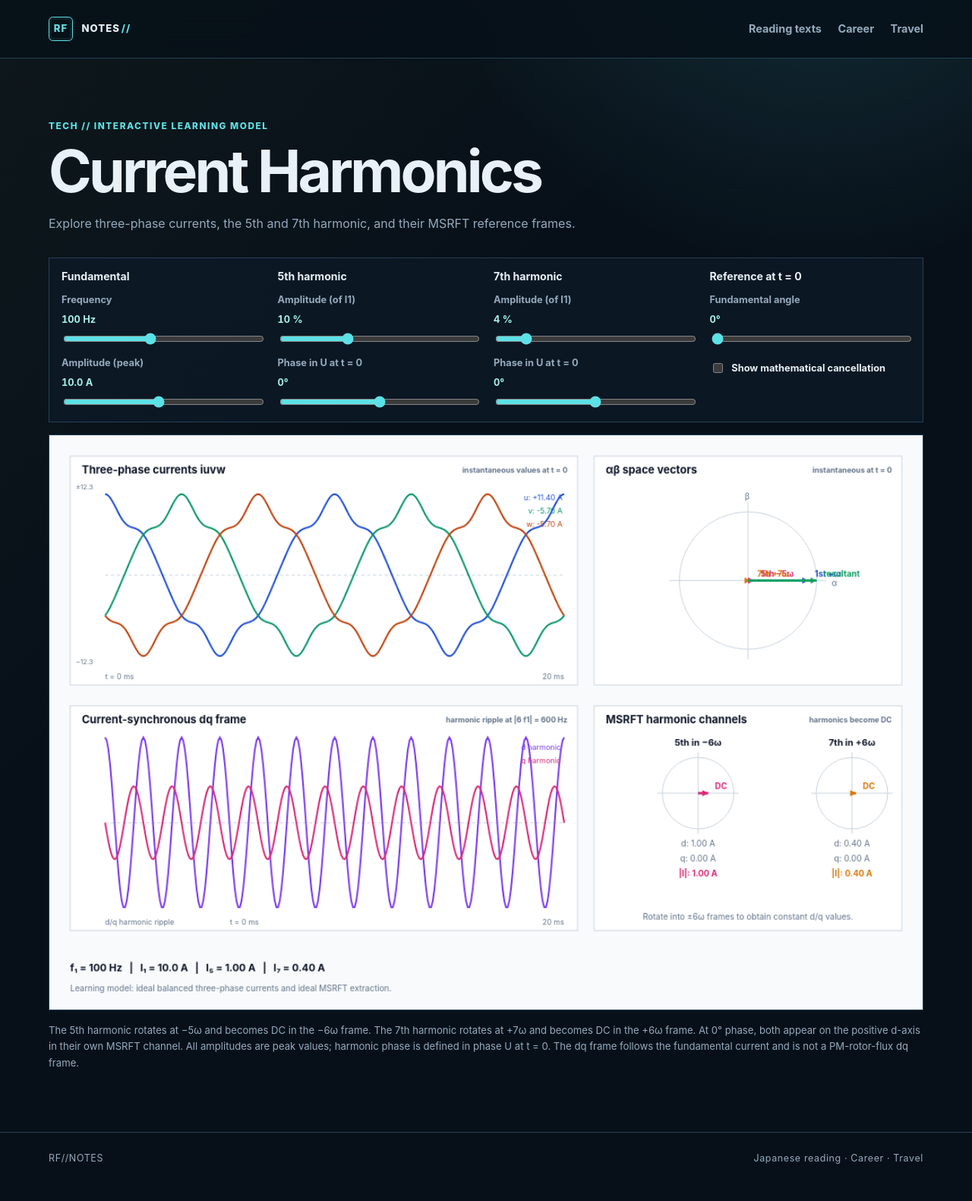
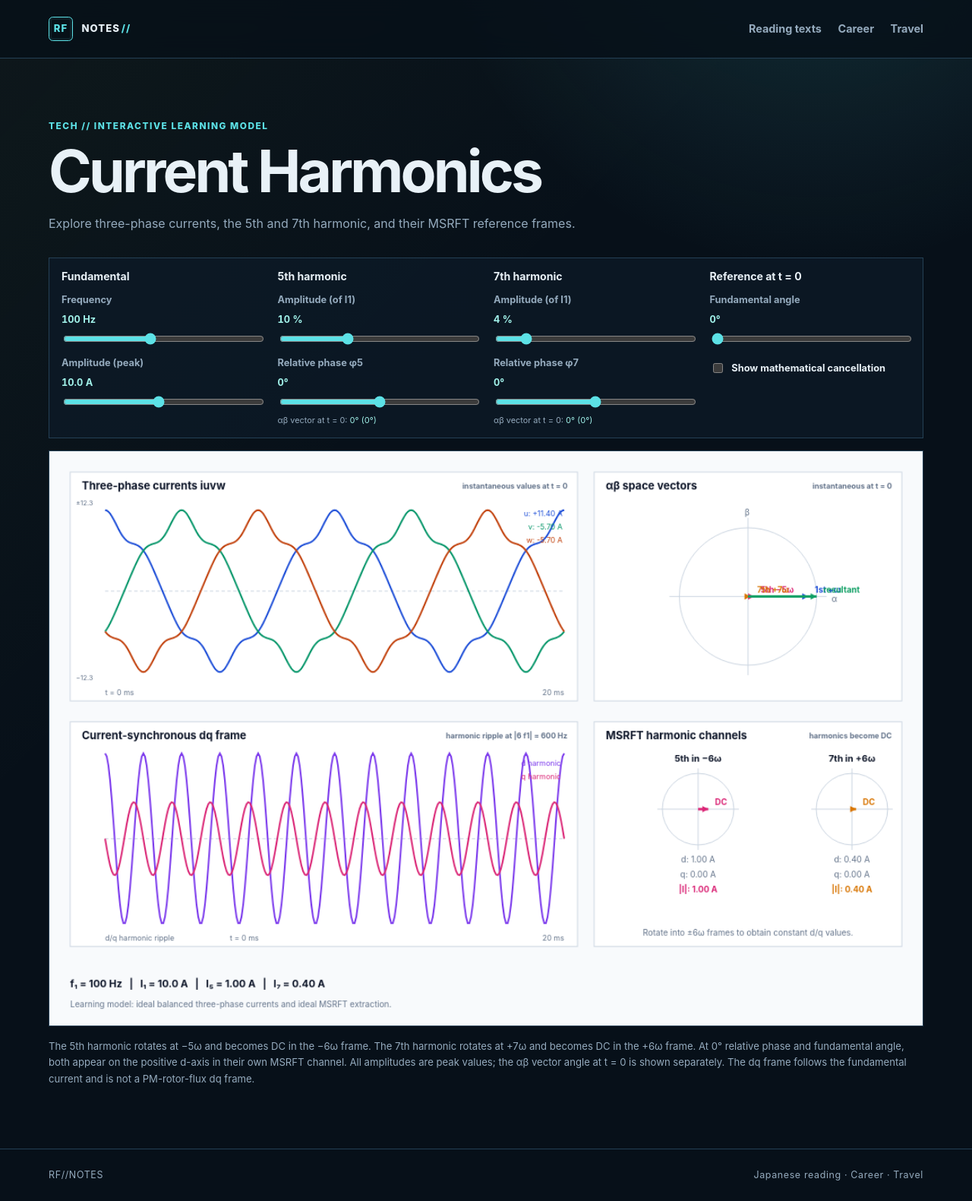
Before and after one commit to RobFil/robfil.github.io, a Jekyll site: the page built from tech/acoustics/index.html, in a window 1280 px wide. Shown: the whole page at 76% size. Built offline with Jekyll 4.4.1, drawn with Linux system fonts in a browser that asks for light colours; before the commit the page ends 1560 px from its top, so only the background shows below that.

Commit message:
Show harmonic space-vector angles

```diff
--- a/tech/acoustics/acoustics-lab.css
+++ b/tech/acoustics/acoustics-lab.css
@@ -6,6 +6,8 @@
 #acoustics-lab .acoustics-controls { display: grid; grid-template-columns: repeat(4, minmax(10rem, 1fr)); gap: 1.25rem; align-items: start; padding: 1rem; border: 1px solid var(--line); background: rgba(13, 26, 39, .75); }
 #acoustics-lab .control-group { display: grid; gap: .7rem; min-width: 0; }
 #acoustics-lab .control-group h2 { margin: 0; color: var(--text); font-size: .88rem; line-height: 1.2; }
+#acoustics-lab .phase-reference { margin: -.25rem 0 0; color: var(--muted); font-size: .68rem; line-height: 1.3; }
+#acoustics-lab .phase-reference output { color: var(--accent-soft); }
 #acoustics-lab label { display: grid; gap: .3rem; color: var(--muted); font-size: .8rem; font-weight: 700; }
 #acoustics-lab output { color: var(--accent-soft); font-variant-numeric: tabular-nums; }
 #acoustics-lab input[type="range"] { width: 100%; accent-color: var(--accent); }
--- a/tech/acoustics/acoustics-lab.js
+++ b/tech/acoustics/acoustics-lab.js
@@ -10,8 +10,8 @@
   };
   const outputs = {
     fundamental: document.getElementById("fundamental-value"), amplitude: document.getElementById("amplitude-value"),
-    fifth: document.getElementById("fifth-value"), fifthPhase: document.getElementById("fifth-phase-value"),
-    seventh: document.getElementById("seventh-value"), seventhPhase: document.getElementById("seventh-phase-value"), angle: document.getElementById("angle-value")
+    fifth: document.getElementById("fifth-value"), fifthPhase: document.getElementById("fifth-phase-value"), fifthVectorAngle: document.getElementById("fifth-vector-angle"),
+    seventh: document.getElementById("seventh-value"), seventhPhase: document.getElementById("seventh-phase-value"), seventhVectorAngle: document.getElementById("seventh-vector-angle"), angle: document.getElementById("angle-value")
   };
   const colours = { u: "#1d4ed8", v: "#059669", w: "#c2410c", d: "#7c3aed", q: "#db2777", field: "#0f9f64", grid: "#cbd5e1", ink: "#0f172a", muted: "#64748b", card: "#ffffff" };
   const tau = Math.PI * 2;
@@ -20,7 +20,8 @@
     const i1 = Number(controls.amplitude.value); const i5 = i1 * Number(controls.fifth.value) / 100; const i7 = i1 * Number(controls.seventh.value) / 100;
     return { f: Number(controls.fundamental.value), i1, i5, i7, angle: Number(controls.angle.value) * Math.PI / 180, compensated: controls.compensation.checked, phi5: Number(controls.fifthPhase.value) * Math.PI / 180, phi7: Number(controls.seventhPhase.value) * Math.PI / 180 };
   }
-  function updateLabels() { const s = state(); outputs.fundamental.textContent = `${s.f} Hz`; outputs.amplitude.textContent = `${s.i1.toFixed(1)} A`; outputs.fifth.textContent = `${controls.fifth.value} %`; outputs.fifthPhase.textContent = `${controls.fifthPhase.value}°`; outputs.seventh.textContent = `${controls.seventh.value} %`; outputs.seventhPhase.textContent = `${controls.seventhPhase.value}°`; outputs.angle.textContent = `${controls.angle.value}°`; }
+  function formatVectorAngle(angle) { const raw = Math.round(angle * 180 / Math.PI); const signed = ((raw + 180) % 360 + 360) % 360 - 180; const full = (signed + 360) % 360; return `${signed}° (${full}°)`; }
+  function updateLabels() { const s = state(); outputs.fundamental.textContent = `${s.f} Hz`; outputs.amplitude.textContent = `${s.i1.toFixed(1)} A`; outputs.fifth.textContent = `${controls.fifth.value} %`; outputs.fifthPhase.textContent = `${controls.fifthPhase.value}°`; outputs.fifthVectorAngle.textContent = formatVectorAngle(-5 * s.angle - s.phi5); outputs.seventh.textContent = `${controls.seventh.value} %`; outputs.seventhPhase.textContent = `${controls.seventhPhase.value}°`; outputs.seventhVectorAngle.textContent = formatVectorAngle(7 * s.angle + s.phi7); outputs.angle.textContent = `${controls.angle.value}°`; }
   function line(x1, y1, x2, y2, color, width = 1, dash = []) { ctx.save(); ctx.strokeStyle = color; ctx.lineWidth = width; ctx.setLineDash(dash); ctx.beginPath(); ctx.moveTo(x1, y1); ctx.lineTo(x2, y2); ctx.stroke(); ctx.restore(); }
   function text(value, x, y, size = 12, color = colours.ink, align = "left", weight = "400") { ctx.fillStyle = color; ctx.font = `${weight} ${size}px Inter, system-ui, sans-serif`; ctx.textAlign = align; ctx.textBaseline = "middle"; ctx.fillText(value, x, y); }
   function card(x, y, w, h, title, detail = "") { ctx.fillStyle = colours.card; ctx.strokeStyle = colours.grid; ctx.lineWidth = 1; ctx.fillRect(x, y, w, h); ctx.strokeRect(x, y, w, h); text(title, x + 14, y + 17, 13, colours.ink, "left", "700"); if (detail) text(detail, x + w - 12, y + 17, 9, colours.muted, "right", "700"); }
--- a/tech/acoustics/index.html
+++ b/tech/acoustics/index.html
@@ -20,12 +20,14 @@ title: Current Harmonics Lab
     <section class="control-group" aria-labelledby="fifth-controls">
       <h2 id="fifth-controls">5th harmonic</h2>
       <label>Amplitude (of I1) <output id="fifth-value">10 %</output><input id="fifth" type="range" min="0" max="30" value="10" step="1"></label>
-      <label>Phase in U at t = 0 <output id="fifth-phase-value">0°</output><input id="fifth-phase" type="range" min="-180" max="180" value="0" step="1"></label>
+      <label>Relative phase φ5 <output id="fifth-phase-value">0°</output><input id="fifth-phase" type="range" min="-180" max="180" value="0" step="1"></label>
+      <p class="phase-reference">αβ vector at t = 0: <output id="fifth-vector-angle">0° (0°)</output></p>
     </section>
     <section class="control-group" aria-labelledby="seventh-controls">
       <h2 id="seventh-controls">7th harmonic</h2>
       <label>Amplitude (of I1) <output id="seventh-value">4 %</output><input id="seventh" type="range" min="0" max="30" value="4" step="1"></label>
-      <label>Phase in U at t = 0 <output id="seventh-phase-value">0°</output><input id="seventh-phase" type="range" min="-180" max="180" value="0" step="1"></label>
+      <label>Relative phase φ7 <output id="seventh-phase-value">0°</output><input id="seventh-phase" type="range" min="-180" max="180" value="0" step="1"></label>
+      <p class="phase-reference">αβ vector at t = 0: <output id="seventh-vector-angle">0° (0°)</output></p>
     </section>
     <section class="control-group" aria-labelledby="system-controls">
       <h2 id="system-controls">Reference at t = 0</h2>
@@ -35,7 +37,7 @@ title: Current Harmonics Lab
   </div>
 
   <canvas id="acoustics-canvas" width="1050" height="690" aria-label="Three-phase current harmonics and MSRFT visualisation"></canvas>
-  <p class="acoustics-note">The 5th harmonic rotates at −5ω and becomes DC in the −6ω frame. The 7th harmonic rotates at +7ω and becomes DC in the +6ω frame. At 0° phase, both appear on the positive d-axis in their own MSRFT channel. All amplitudes are peak values; harmonic phase is defined in phase U at t = 0. The dq frame follows the fundamental current and is not a PM-rotor-flux dq frame.</p>
+  <p class="acoustics-note">The 5th harmonic rotates at −5ω and becomes DC in the −6ω frame. The 7th harmonic rotates at +7ω and becomes DC in the +6ω frame. At 0° relative phase and fundamental angle, both appear on the positive d-axis in their own MSRFT channel. All amplitudes are peak values; the αβ vector angle at t = 0 is shown separately. The dq frame follows the fundamental current and is not a PM-rotor-flux dq frame.</p>
 </section>
 
 <script src="{{ '/tech/acoustics/acoustics-lab.js' | relative_url }}" defer></script>
```
